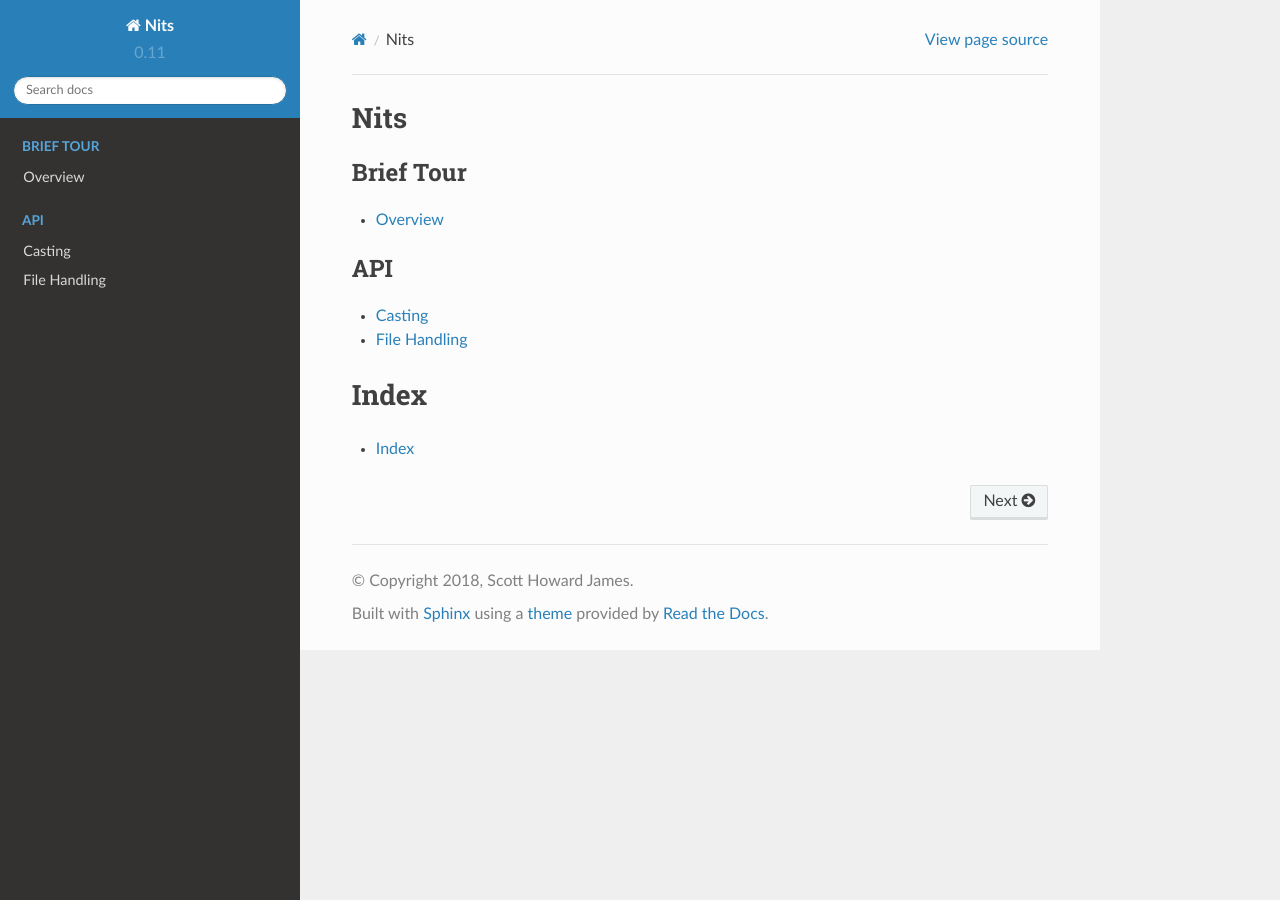
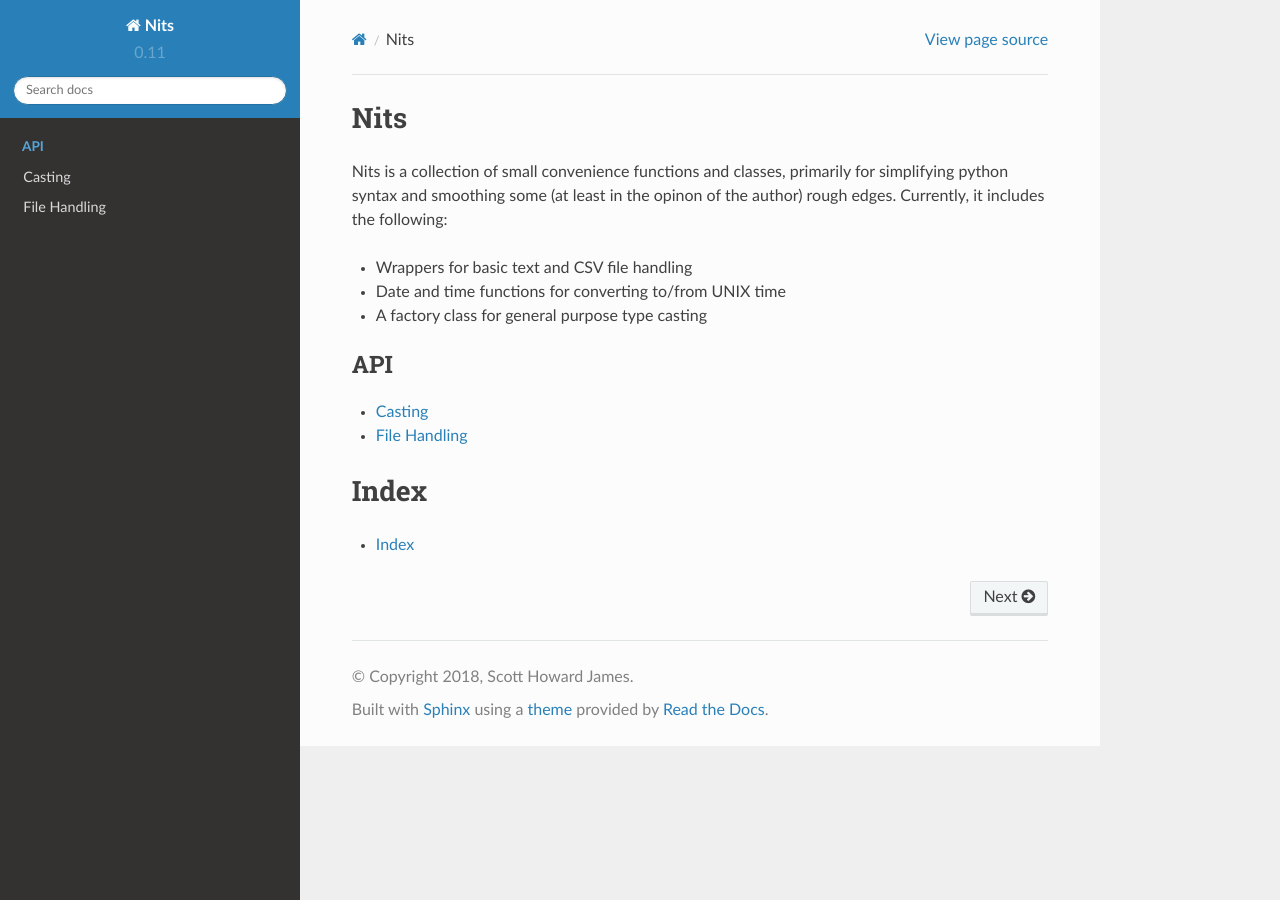
Before and after one commit to scott-howard-james/nits, a Sphinx documentation site: the page built from docs/index.rst, in a window 1280 px wide. Built offline with Sphinx 7.4.7 and the Read the Docs theme 2.0.0, drawn with Linux system fonts in a browser that asks for light colours.

Commit message:
Update documentation

```diff
--- a/docs/brieftour.rst
+++ /dev/null
@@ -1,4 +0,0 @@
-Overview
-========
-
-Nits is a collection of convenience functions
--- a/docs/index.rst
+++ b/docs/index.rst
@@ -2,11 +2,14 @@
 Nits
 ========================================
 
-.. toctree::
-   :maxdepth: 2
-   :caption: Brief Tour
+Nits is a collection of small convenience functions and classes,
+primarily for simplifying python syntax and smoothing some (at least in
+the opinon of the author) rough edges. Currently, it includes the
+following:
 
-   brieftour.rst
+-  Wrappers for basic text and CSV file handling
+-  Date and time functions for converting to/from UNIX time
+-  A factory class for general purpose type casting
 
 .. toctree::
    :maxdepth: 2
```
Also changed, not shown: docs/brieftour.md (deleted, +0 -3 lines), 1 other file.
